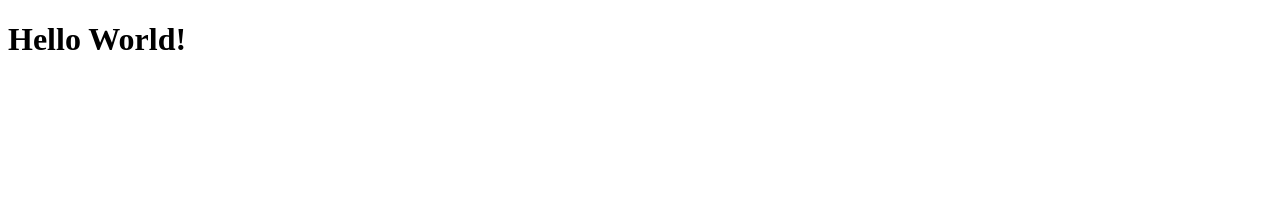
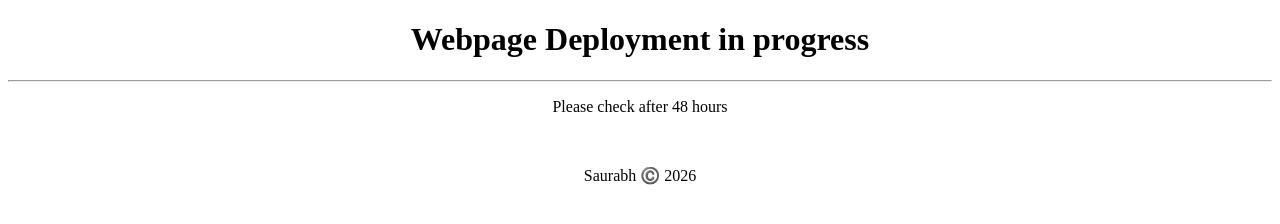
Before and after one commit to jaiswal-saurabh87/Portfolio-Website, a plain HTML site: page index.html in a window 1280 px wide. Drawn offline with Linux system fonts and the light colour scheme.

Commit message:
Modify webpage title and content for deployment notice
Updated the title and main content of the webpage.

```diff
--- a/index.html
+++ b/index.html
@@ -3,9 +3,15 @@
 <head>
     <meta charset="UTF-8">
     <meta name="viewport" content="width=device-width, initial-scale=1.0">
-    <title>Hello World</title>
+        <title>Hello World</title>
 </head>
 <body>
-    <h1>Hello World!</h1>
+    <center>
+        <h1>Webpage Deployment in progress</h1>
+        <hr>
+        <p>Please check after 48 hours</p>
+        <br>
+        <p>Saurabh ©️ 2026</p>
+    </center>
 </body>
 </html>
```
